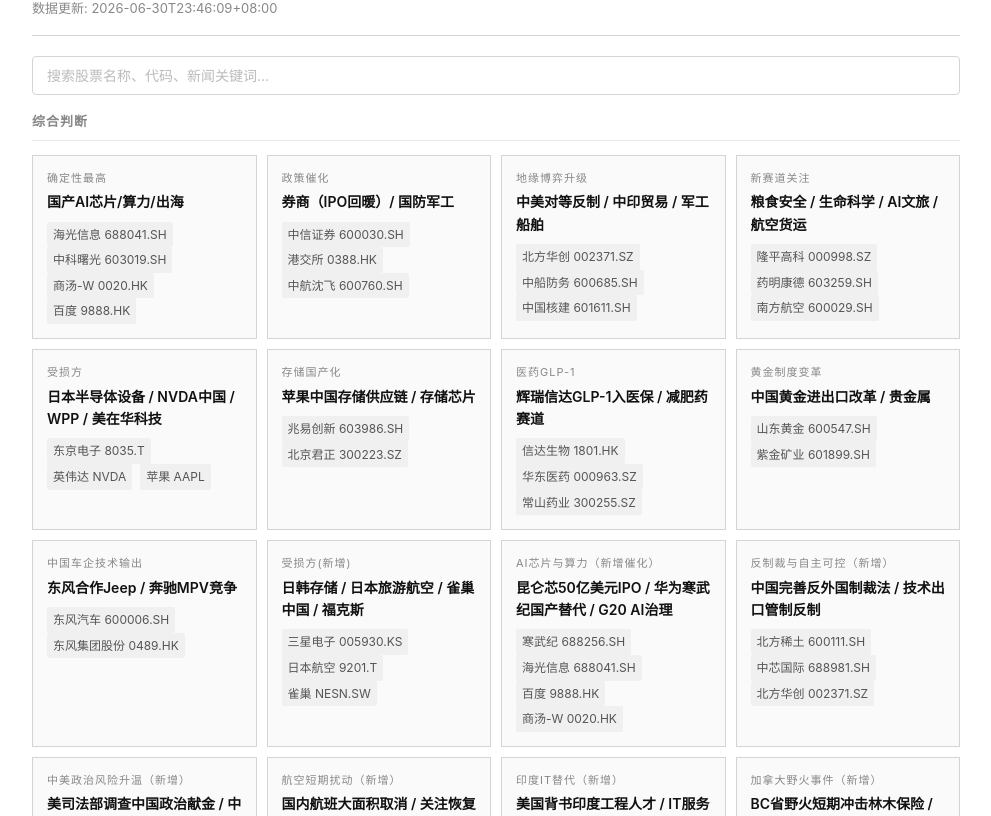
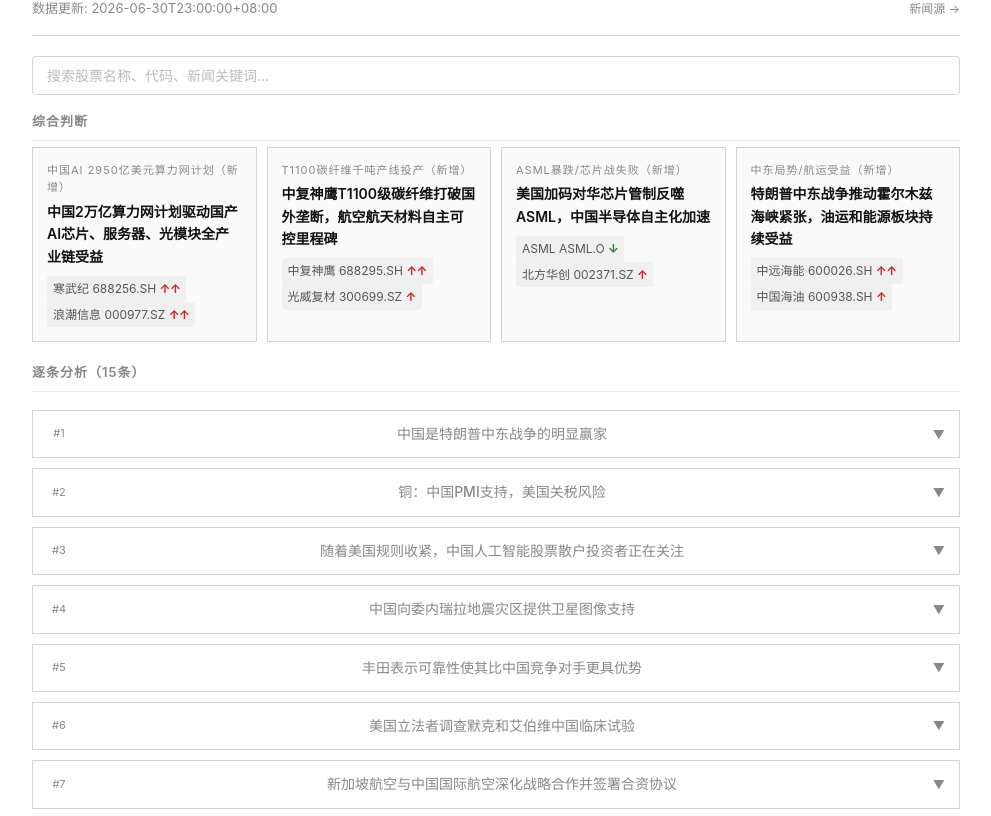
Before and after one commit to Jarrich-Starmap/stock, a plain HTML site: page index.html in a window 1280 px wide. Shown: the part 72-888 px from the top of the page, without its empty margins (144-1135 px from the left). Drawn offline with Linux system fonts and the light colour scheme.

Commit message:
update index.html

```diff
--- a/index.html
+++ b/index.html
@@ -3,7 +3,7 @@
 <head>
 <meta charset="UTF-8">
 <meta name="viewport" content="width=device-width, initial-scale=1.0">
-<title>新闻-股票分析</title>
+<title id="pageTitle">新闻-股票分析</title>
 <style>
   :root {
     --bg: #fff;
@@ -40,16 +40,25 @@
     letter-spacing: -0.3px;
   }
   header .meta {
+    display: flex;
+    justify-content: space-between;
+    align-items: center;
     margin-top: 6px;
     font-size: 13px;
     color: var(--muted);
   }
+  .meta a {
+    color: var(--muted);
+    text-decoration: none;
+    font-size: 12px;
+  }
+  .meta a:hover { color: var(--fg); }
 
   .summary-grid {
     display: grid;
     grid-template-columns: repeat(auto-fit, minmax(200px, 1fr));
     gap: 10px;
-    margin-bottom: 24px;
+    margin-bottom: 20px;
   }
   .summary-card {
     border: 1px solid var(--border);
@@ -88,7 +97,7 @@
     color: var(--muted);
     border-bottom: 1px solid var(--border-light);
     padding-bottom: 8px;
-    margin-bottom: 14px;
+    margin-bottom: 6px;
   }
   .news-item {
     border: 1px solid var(--border);
@@ -177,7 +186,7 @@
     font-size: 12px;
     color: var(--muted);
   }
-  .loading-state { text-align: center; padding: 60px 0; color: var(--muted); font-size: 14px; }
+  .loading-state { text-align: center; padding: 12px 0; color: var(--muted); font-size: 14px; }
   .error-state { text-align: center; padding: 60px 0; color: #555; font-size: 14px; }
 
   .search-bar {
@@ -236,8 +245,8 @@
 <body>
 
 <header>
-  <h1>新闻-股票分析</h1>
-  <div class="meta">数据更新: <span id="updateTime">加载中...</span></div>
+  <h1 id="pageHeading">新闻-股票分析</h1>
+  <div class="meta"><span>数据更新: <span id="updateTime">加载中...</span></span><a target="_blank" href="https://hk.k415.win/news/">新闻源 &rarr;</a></div>
 </header>
 
 
@@ -258,7 +267,12 @@
 
 <script>
 (function() {
-  const DATA_URL = '/stock/predict.json';
+  var today = new Date();
+  var yyyy = today.getFullYear();
+  var mm = String(today.getMonth() + 1).padStart(2, '0');
+  var dd = String(today.getDate()).padStart(2, '0');
+  var dayStr = yyyy + '-' + mm + '-' + dd;
+  var DATA_URL = '/stock/predict_' + dayStr + '.json';
 
   function ratingClass(val) {
     if (!val) return 'rating-flat';
@@ -285,15 +299,16 @@
 
   function renderSummary(data) {
     var grid = document.getElementById('summaryGrid');
-    if (!data.summary || !data.summary.directions) {
+    var summaryItems = (data.summary && data.summary.newly_added) || (data.summary && data.summary.directions) || [];
+      if (!summaryItems.length) {
       grid.innerHTML = '<div class="error-state">暂无综合判断数据</div>';
       return;
     }
     var html = '';
-    data.summary.directions.forEach(function(d) {
+    summaryItems.forEach(function(d) {
       var tickers = d.stocks.map(function(s) {
         return '<span>' + escapeHtml(s.name) + ' ' + escapeHtml(s.code) +
-          (s.direction ? ' <b style="' + dirStyle(s.direction) + '">' + escapeHtml(s.direction) + '</b>' : '') + '</span>';
+          (s.direction || s.short_term ? ' <b style="' + dirStyle(s.direction || s.short_term) + '">' + escapeHtml(s.direction || s.short_term) + '</b>' : '') + '</span>';
       }).join('');
       html += '<div class="summary-card">' +
         '<div class="label">' + escapeHtml(d.label) + '</div>' +
@@ -351,7 +366,12 @@
         return res.json();
       })
       .then(function(data) {
-        document.getElementById('updateTime').textContent = data.update_time || '未知';
+        document.getElementById('updateTime').textContent = (data.meta && data.meta.update_time) || data.update_time || '未知';
+        var pageName = (data.meta && data.meta.name) || '';
+        if (pageName) {
+          document.getElementById('pageTitle').textContent = pageName;
+          document.getElementById('pageHeading').textContent = pageName;
+        }
         document.getElementById('disclaimer').textContent = data.disclaimer || '';
         renderSummary(data);
         renderNewsList(data);
```
